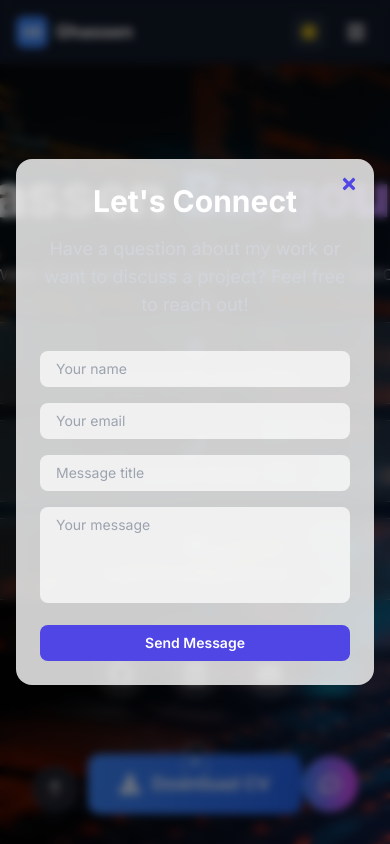
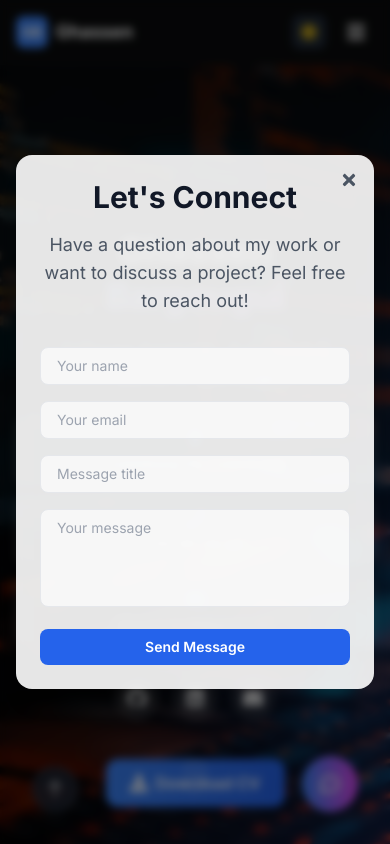
Before and after one commit to ghassenbrg/my-resume, a React (Create React App) app: page / in a window 390 px wide. Both pictures are taken after a click on the button 330 px from the left and 784 px from the top of the page. Shown: the top 844 px of the page. Built offline with nearby package versions, Linux system fonts and the light colour scheme.

Commit message:
Refactor ContactModal, Header, and Hero components for improved styling and responsiveness, including adjustments to background colors, button styles, and layout for better user experience.

```diff
--- a/src/components/ContactModal.jsx
+++ b/src/components/ContactModal.jsx
@@ -46,7 +46,7 @@ const ContactModal = ({ onClose, darkMode }) => {
         exit={{ opacity: 0 }}
       >
         <motion.div
-          className="relative w-full max-w-md mx-4 sm:mx-0 bg-white/80 dark:bg-slate-800/80 text-gray-800 dark:text-gray-100 rounded-2xl shadow-xl backdrop-blur-xl p-6"
+          className="relative w-full max-w-md mx-4 sm:mx-0 bg-white/90 text-gray-800 rounded-2xl shadow-xl backdrop-blur-xl p-6"
           initial={{ scale: 0.9, opacity: 0 }}
           animate={{ scale: 1, opacity: 1 }}
           exit={{ scale: 0.9, opacity: 0 }}
@@ -54,20 +54,16 @@ const ContactModal = ({ onClose, darkMode }) => {
         >
           <button
             onClick={onClose}
-            className="absolute top-4 right-4 text-indigo-600 hover:text-red-500 transition"
+            className="absolute top-4 right-4 text-gray-600 hover:text-red-500 transition"
           >
             <FaTimes size={18} />
           </button>
 
           <div className="text-center mb-8">
-            <h2 className={`text-3xl font-bold mb-4 ${
-              darkMode ? "text-white" : "text-gray-900"
-            }`}>
+            <h2 className="text-3xl font-bold mb-4 text-gray-900">
               Let's Connect
             </h2>
-            <p className={`text-lg ${
-              darkMode ? "text-gray-300" : "text-gray-600"
-            }`}>
+            <p className="text-lg text-gray-600">
               Have a question about my work or want to discuss a project? Feel free to reach out!
             </p>
           </div>
@@ -89,35 +85,35 @@ const ContactModal = ({ onClose, darkMode }) => {
                 type="text"
                 name="name"
                 placeholder="Your name"
-                className="w-full px-4 py-2 rounded-lg bg-white/70 dark:bg-slate-700 placeholder:text-gray-400 text-sm focus:outline-none focus:ring-2 focus:ring-indigo-500"
+                className="w-full px-4 py-2 rounded-lg bg-white/70 placeholder:text-gray-400 text-sm focus:outline-none focus:ring-2 focus:ring-primary-500 border border-gray-200"
                 required
               />
               <input
                 type="email"
                 name="email"
                 placeholder="Your email"
-                className="w-full px-4 py-2 rounded-lg bg-white/70 dark:bg-slate-700 placeholder:text-gray-400 text-sm focus:outline-none focus:ring-2 focus:ring-indigo-500"
+                className="w-full px-4 py-2 rounded-lg bg-white/70 placeholder:text-gray-400 text-sm focus:outline-none focus:ring-2 focus:ring-primary-500 border border-gray-200"
                 required
               />
               <input
                 type="text"
                 name="title"
                 placeholder="Message title"
-                className="w-full px-4 py-2 rounded-lg bg-white/70 dark:bg-slate-700 placeholder:text-gray-400 text-sm focus:outline-none focus:ring-2 focus:ring-indigo-500"
+                className="w-full px-4 py-2 rounded-lg bg-white/70 placeholder:text-gray-400 text-sm focus:outline-none focus:ring-2 focus:ring-primary-500 border border-gray-200"
                 required
               />
               <textarea
                 name="message"
                 rows="4"
                 placeholder="Your message"
-                className="w-full px-4 py-2 rounded-lg bg-white/70 dark:bg-slate-700 placeholder:text-gray-400 text-sm resize-none focus:outline-none focus:ring-2 focus:ring-indigo-500"
+                className="w-full px-4 py-2 rounded-lg bg-white/70 placeholder:text-gray-400 text-sm resize-none focus:outline-none focus:ring-2 focus:ring-primary-500 border border-gray-200"
                 required
               ></textarea>
 
               <button
                 type="submit"
                 disabled={loading}
-                className="w-full px-4 py-2 rounded-lg bg-indigo-600 hover:bg-indigo-700 text-white font-semibold text-sm transition"
+                className="w-full px-4 py-2 rounded-lg bg-primary-600 hover:bg-primary-700 text-white font-semibold text-sm transition"
               >
                 {loading ? 'Sending...' : 'Send Message'}
               </button>
--- a/src/components/Header.jsx
+++ b/src/components/Header.jsx
@@ -16,8 +16,8 @@ const Header = ({ darkMode, setDarkMode, activeSection, scrollToSection, cvData
 
   const navItems = [
     { id: "about", label: "About" },
+    { id: "experience", label: "Experience" },
     { id: "skills", label: "Skills" },
-    { id: "experience", label: "Experience" },
     { id: "projects", label: "Projects" },
     { id: "education", label: "Education" },
     { id: "languages", label: "Languages" },
@@ -32,9 +32,11 @@ const Header = ({ darkMode, setDarkMode, activeSection, scrollToSection, cvData
       className={`fixed top-0 left-0 right-0 z-50 transition-all duration-300 ${
         isScrolled
           ? darkMode
-            ? "bg-darkBg/95 backdrop-blur-md border-b border-borderDark/20"
+            ? "bg-darkBg/95 backdrop-blur-md border-b border-borderDark/20 shadow-lg"
             : "bg-white/95 backdrop-blur-md border-b border-border/20 shadow-lg"
-          : "bg-transparent"
+          : darkMode
+          ? "bg-darkBg/90 backdrop-blur-md border-b border-borderDark/10"
+          : "bg-white/90 backdrop-blur-md border-b border-border/10"
       }`}
       initial={{ y: -100 }}
       animate={{ y: 0 }}
--- a/src/components/Hero.jsx
+++ b/src/components/Hero.jsx
@@ -37,7 +37,7 @@ const Hero = ({ darkMode, cvData }) => {
   return (
     <section
       id="hero"
-      className="relative min-h-screen flex items-center justify-center overflow-hidden"
+      className="relative min-h-screen flex items-center justify-center overflow-hidden pt-16"
     >
       {/* Enhanced Background with Gradient Overlay */}
       <div className="absolute inset-0">
@@ -51,33 +51,33 @@ const Hero = ({ darkMode, cvData }) => {
         />
         <div className="absolute inset-0 bg-gradient-to-br from-black/80 via-black/60 to-primary-900/40" />
 
-        {/* Animated geometric elements */}
-        <div className="absolute top-20 left-20 w-32 h-32 border border-primary-400/20 rounded-full animate-pulse" />
-        <div className="absolute bottom-32 right-32 w-24 h-24 border border-accent-400/20 rotate-45 animate-pulse" />
-        <div className="absolute top-1/2 left-1/4 w-16 h-16 border border-success-400/20 rounded-full animate-pulse" />
+        {/* Animated geometric elements - Hidden on mobile */}
+        <div className="hidden sm:block absolute top-20 left-20 w-32 h-32 border border-primary-400/20 rounded-full animate-pulse" />
+        <div className="hidden sm:block absolute bottom-32 right-32 w-24 h-24 border border-accent-400/20 rotate-45 animate-pulse" />
+        <div className="hidden sm:block absolute top-1/2 left-1/4 w-16 h-16 border border-success-400/20 rounded-full animate-pulse" />
       </div>
 
       {/* Main Content */}
       <motion.div
-        className="relative z-10 text-center px-6 max-w-5xl mx-auto"
+        className="relative z-10 text-center px-4 sm:px-6 max-w-5xl mx-auto"
         variants={containerVariants}
         initial="hidden"
         animate="visible"
       >
         {/* Name and Title */}
-        <motion.div variants={itemVariants} className="mb-8">
+        <motion.div variants={itemVariants} className="mb-6 sm:mb-8">
           <motion.h1
-            className="text-6xl md:text-7xl lg:text-8xl font-black mb-6 leading-tight tracking-tight"
+            className="text-4xl sm:text-5xl md:text-6xl lg:text-7xl xl:text-8xl font-black mb-4 sm:mb-6 leading-tight tracking-tight"
             whileHover={{ scale: 1.02 }}
           >
-            <span className="text-white">{name.split(" ")[0]}</span>
-            <span className="text-transparent bg-clip-text bg-gradient-to-r from-primary-400 to-accent-400 ml-4">
+            <span className="text-white block sm:inline">{name.split(" ")[0]}</span>
+            <span className="text-transparent bg-clip-text bg-gradient-to-r from-primary-400 to-accent-400 block sm:inline sm:ml-4">
               {name.split(" ")[1]}
             </span>
           </motion.h1>
 
           <motion.h2
-            className="text-xl md:text-2xl lg:text-3xl font-light text-gray-300 mb-8 max-w-3xl mx-auto leading-relaxed"
+            className="text-lg sm:text-xl md:text-2xl lg:text-3xl font-light text-gray-300 mb-6 sm:mb-8 max-w-3xl mx-auto leading-relaxed px-2"
             whileHover={{ scale: 1.01 }}
           >
             {title}
@@ -87,40 +87,40 @@ const Hero = ({ darkMode, cvData }) => {
         {/* Contact Information Cards */}
         <motion.div
           variants={itemVariants}
-          className="grid grid-cols-1 md:grid-cols-3 gap-4 mb-12 max-w-2xl mx-auto"
+          className="grid grid-cols-1 sm:grid-cols-3 gap-3 sm:gap-4 mb-8 sm:mb-12 max-w-2xl mx-auto"
         >
           <motion.div
-            className="p-4 rounded-xl backdrop-blur-sm border bg-white/10 border-white/20 text-white"
+            className="p-3 sm:p-4 rounded-xl backdrop-blur-sm border bg-white/10 border-white/20 text-white"
             whileHover={{ scale: 1.05, y: -5 }}
             whileTap={{ scale: 0.95 }}
           >
-            <FaMapMarkerAlt className="mx-auto mb-2 text-primary-400" size={20} />
-            <p className="text-sm font-medium">{location}</p>
+            <FaMapMarkerAlt className="mx-auto mb-2 text-primary-400" size={18} />
+            <p className="text-xs sm:text-sm font-medium">{location}</p>
           </motion.div>
 
           <motion.div
-            className="p-4 rounded-xl backdrop-blur-sm border bg-white/10 border-white/20 text-white"
+            className="p-3 sm:p-4 rounded-xl backdrop-blur-sm border bg-white/10 border-white/20 text-white"
             whileHover={{ scale: 1.05, y: -5 }}
             whileTap={{ scale: 0.95 }}
           >
-            <FaPhone className="mx-auto mb-2 text-primary-400" size={20} />
-            <p className="text-sm font-medium">{phone}</p>
+            <FaPhone className="mx-auto mb-2 text-primary-400" size={18} />
+            <p className="text-xs sm:text-sm font-medium">{phone}</p>
           </motion.div>
 
           <motion.div
-            className="p-4 rounded-xl backdrop-blur-sm border bg-white/10 border-white/20 text-white"
+            className="p-3 sm:p-4 rounded-xl backdrop-blur-sm border bg-white/10 border-white/20 text-white"
             whileHover={{ scale: 1.05, y: -5 }}
             whileTap={{ scale: 0.95 }}
           >
-            <FaEnvelope className="mx-auto mb-2 text-primary-400" size={20} />
-            <p className="text-sm font-medium">{email}</p>
+            <FaEnvelope className="mx-auto mb-2 text-primary-400" size={18} />
+            <p className="text-xs sm:text-sm font-medium">{email}</p>
           </motion.div>
         </motion.div>
 
         {/* Social Links and CTA */}
-        <motion.div variants={itemVariants} className="space-y-6">
+        <motion.div variants={itemVariants} className="space-y-4 sm:space-y-6">
           {/* Social Links */}
-          <div className="flex justify-center gap-6 mb-8">
+          <div className="flex justify-center gap-4 sm:gap-6 mb-6 sm:mb-8">
             {[
               { icon: FaGithub, href: github, label: "GitHub", color: "hover:text-gray-300" },
               { icon: FaLinkedin, href: linkedin, label: "LinkedIn", color: "hover:text-blue-400" },
@@ -131,14 +131,14 @@ const Hero = ({ darkMode, cvData }) => {
                 href={social.href}
                 target="_blank"
                 rel="noreferrer"
-                className={`p-3 rounded-full backdrop-blur-sm border transition-all duration-300 bg-white/10 border-white/20 text-white hover:bg-white/20 ${social.color}`}
+                className={`p-2.5 sm:p-3 rounded-full backdrop-blur-sm border transition-all duration-300 bg-white/10 border-white/20 text-white hover:bg-white/20 ${social.color}`}
                 whileHover={{ scale: 1.1, y: -3 }}
                 whileTap={{ scale: 0.9 }}
                 initial={{ opacity: 0, scale: 0 }}
                 animate={{ opacity: 1, scale: 1 }}
                 transition={{ delay: 0.8 + index * 0.1 }}
               >
-                <social.icon size={24} />
+                <social.icon size={20} className="sm:w-6 sm:h-6" />
               </motion.a>
             ))}
           </div>
@@ -147,33 +147,33 @@ const Hero = ({ darkMode, cvData }) => {
           <motion.a
             href={cvLink}
             download
-            className="inline-flex items-center gap-3 px-8 py-4 rounded-xl font-semibold text-lg transition-all duration-300 shadow-2xl bg-gradient-to-r from-primary-500 to-primary-600 hover:from-primary-600 hover:to-primary-700 text-white hover:shadow-primary-500/25 hover:scale-105"
+            className="inline-flex items-center gap-2 sm:gap-3 px-6 sm:px-8 py-3 sm:py-4 rounded-xl font-semibold text-base sm:text-lg transition-all duration-300 shadow-2xl bg-gradient-to-r from-primary-500 to-primary-600 hover:from-primary-600 hover:to-primary-700 text-white hover:shadow-primary-500/25 hover:scale-105"
             whileHover={{ y: -2 }}
             whileTap={{ scale: 0.98 }}
             initial={{ opacity: 0, y: 20 }}
             animate={{ opacity: 1, y: 0 }}
             transition={{ delay: 1.2 }}
           >
-            <FaDownload size={20} />
+            <FaDownload size={18} className="sm:w-5 sm:h-5" />
             Download CV
           </motion.a>
         </motion.div>
 
         {/* Scroll Indicator */}
         <motion.div
-          className="absolute bottom-8 left-1/2 transform -translate-x-1/2"
+          className="absolute bottom-4 sm:bottom-8 left-1/2 transform -translate-x-1/2"
           initial={{ opacity: 0 }}
           animate={{ opacity: 1 }}
           transition={{ delay: 2, duration: 1 }}
         >
           <motion.div
-            className="w-6 h-10 border-2 border-white/30 rounded-full flex justify-center"
-            animate={{ y: [0, 10, 0] }}
+            className="w-5 h-8 sm:w-6 sm:h-10 border-2 border-white/30 rounded-full flex justify-center"
+            animate={{ y: [0, 8, 0] }}
             transition={{ duration: 2, repeat: Infinity }}
           >
             <motion.div
-              className="w-1 h-3 bg-white/60 rounded-full mt-2"
-              animate={{ y: [0, 12, 0] }}
+              className="w-0.5 h-2 sm:w-1 sm:h-3 bg-white/60 rounded-full mt-1.5 sm:mt-2"
+              animate={{ y: [0, 10, 0] }}
               transition={{ duration: 2, repeat: Infinity }}
             />
           </motion.div>
```
